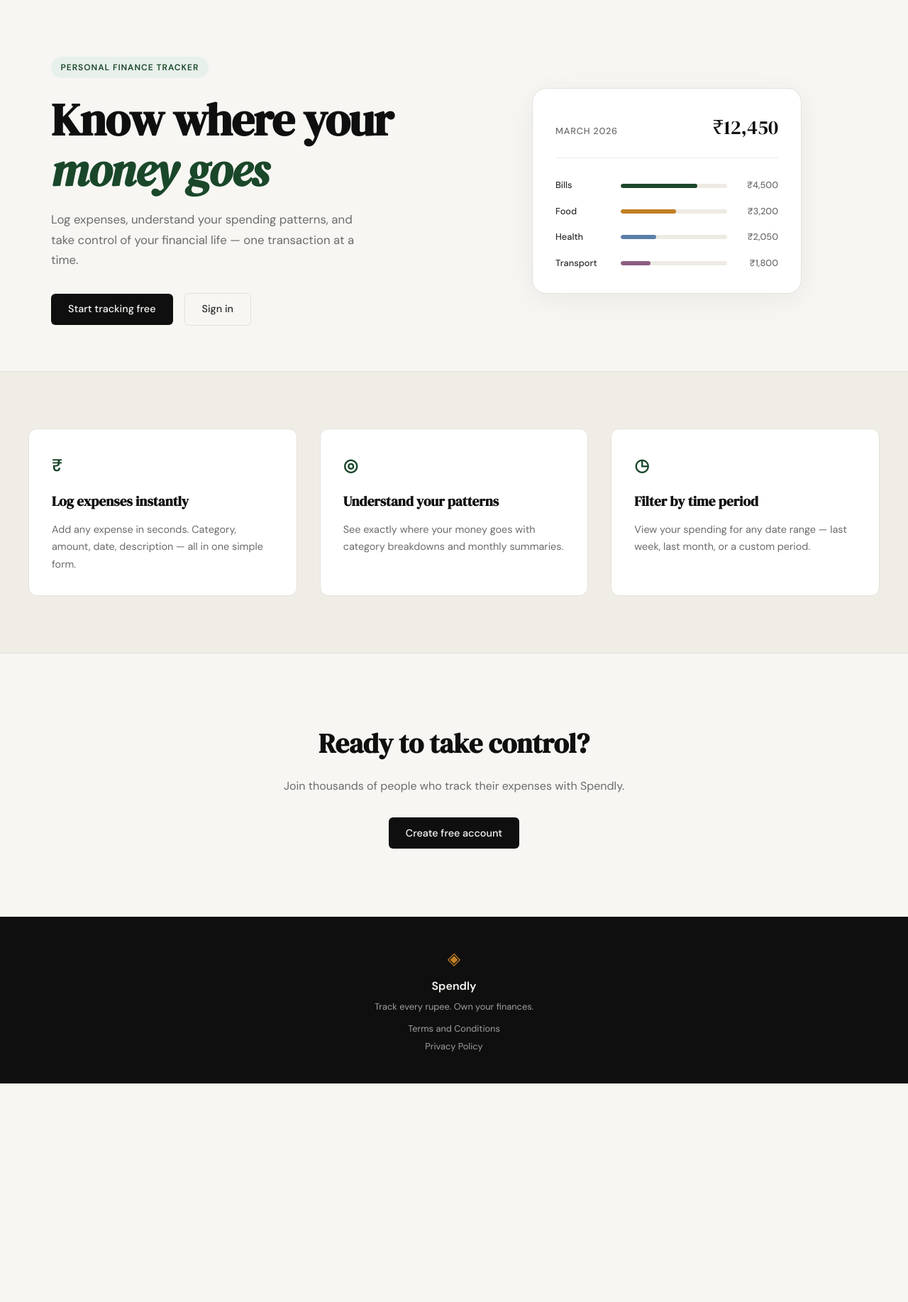
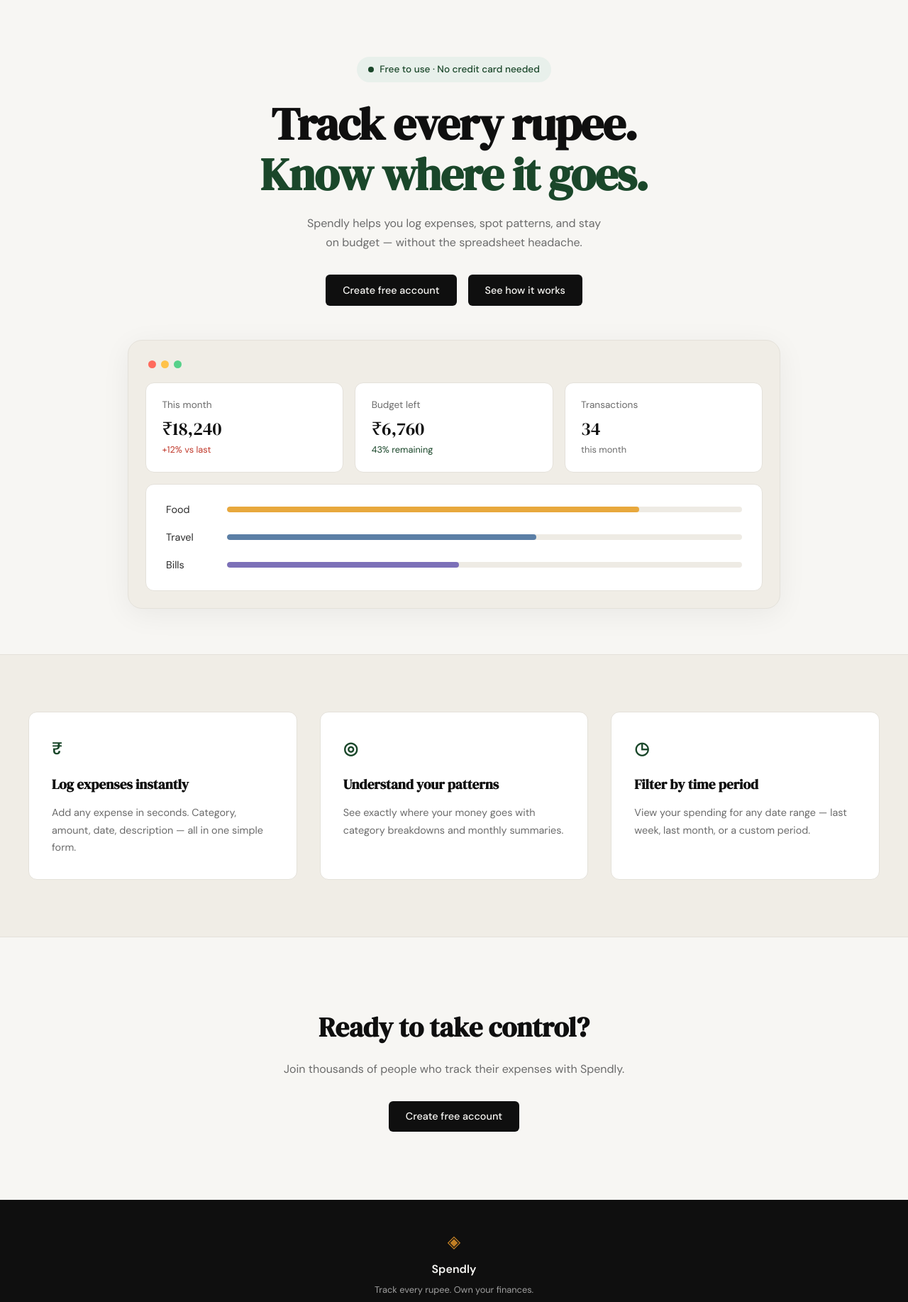
Before and after one commit to Shankar-Cherla/spendly, a Flask app: page / in a window 1280 px wide. Shown: the part 61-1896 px from the top of the page at 71% size. Before the commit the page ends 1588 px from the top, so only its background shows below. Run offline with Flask 3, Linux system fonts and the light colour scheme.

Commit message:
hero changes in landing page

```diff
--- a/static/css/style.css
+++ b/static/css/style.css
@@ -125,25 +125,37 @@
 
 .hero {
     padding: 5rem 2rem 4rem;
-    display: grid;
-    grid-template-columns: 1fr 1fr;
-    gap: 4rem;
+    display: flex;
+    flex-direction: column;
+    gap: 3rem;
     align-items: center;
+    text-align: center;
     max-width: var(--max-width);
     margin: 0 auto;
 }
 
 .hero-badge {
-    display: inline-block;
+    display: inline-flex;
+    align-items: center;
+    gap: 0.5rem;
     background: var(--accent-light);
     color: var(--accent);
-    font-size: 0.75rem;
-    font-weight: 600;
-    letter-spacing: 0.08em;
-    text-transform: uppercase;
-    padding: 0.35rem 0.85rem;
+    font-size: 0.85rem;
+    font-weight: 500;
+    letter-spacing: 0;
+    text-transform: none;
+    padding: 0.45rem 1rem;
     border-radius: 999px;
     margin-bottom: 1.5rem;
+}
+
+.hero-badge::before {
+    content: "";
+    display: inline-block;
+    width: 8px;
+    height: 8px;
+    border-radius: 50%;
+    background: var(--accent);
 }
 
 .hero-title {
@@ -156,22 +168,23 @@
 }
 
 .hero-title em {
-    font-style: italic;
+    font-style: normal;
     color: var(--accent);
 }
 
 .hero-subtitle {
-    font-size: 1.05rem;
+    font-size: 1rem;
     color: var(--ink-muted);
     line-height: 1.7;
-    max-width: 460px;
-    margin-bottom: 2rem;
+    max-width: 600px;
+    margin: 0 auto 2rem;
 }
 
 .hero-actions {
     display: flex;
     gap: 1rem;
     align-items: center;
+    justify-content: center;
 }
 
 /* ------------------------------------------------------------------ */
@@ -181,58 +194,99 @@
 .hero-visual {
     display: flex;
     justify-content: center;
+    width: 100%;
 }
 
 .mock-card {
+    background: var(--paper-warm);
+    border: 1px solid var(--border);
+    border-radius: var(--radius-lg);
+    padding: 1.5rem;
+    width: 100%;
+    max-width: 920px;
+    box-shadow: 0 8px 40px rgba(0,0,0,0.06);
+    text-align: left;
+}
+
+.mock-window-dots {
+    display: flex;
+    gap: 0.45rem;
+    margin-bottom: 1.25rem;
+    padding: 0.25rem 0.25rem 0;
+}
+
+.mock-dot {
+    width: 11px;
+    height: 11px;
+    border-radius: 50%;
+    display: inline-block;
+}
+
+.mock-dot-red { background: #ff6b5d; }
+.mock-dot-yellow { background: #ffc24a; }
+.mock-dot-green { background: #57d18a; }
+
+.mock-stats {
+    display: grid;
+    grid-template-columns: repeat(3, 1fr);
+    gap: 1rem;
+    margin-bottom: 1rem;
+}
+
+.mock-stat {
     background: var(--paper-card);
     border: 1px solid var(--border);
-    border-radius: var(--radius-lg);
-    padding: 2rem;
-    width: 100%;
-    max-width: 380px;
-    box-shadow: 0 8px 40px rgba(0,0,0,0.06);
+    border-radius: var(--radius-md);
+    padding: 1.25rem 1.4rem;
 }
 
-.mock-card-header {
-    display: flex;
-    justify-content: space-between;
-    align-items: baseline;
-    margin-bottom: 1.75rem;
-    padding-bottom: 1.25rem;
-    border-bottom: 1px solid var(--border-soft);
+.mock-stat-label {
+    font-size: 0.85rem;
+    font-weight: 400;
+    color: var(--ink-muted);
+    margin-bottom: 0.5rem;
 }
 
-.mock-label {
-    font-size: 0.8rem;
-    font-weight: 500;
-    color: var(--ink-muted);
-    text-transform: uppercase;
-    letter-spacing: 0.06em;
+.mock-stat-value {
+    font-family: var(--font-display);
+    font-size: 1.6rem;
+    color: var(--ink);
+    margin-bottom: 0.4rem;
+    line-height: 1.1;
 }
 
-.mock-total {
-    font-family: var(--font-display);
-    font-size: 1.75rem;
-    color: var(--ink);
+.mock-stat-meta {
+    font-size: 0.8rem;
+    color: var(--ink-muted);
+}
+
+.mock-stat-danger { color: var(--danger); }
+.mock-stat-accent { color: var(--accent); }
+
+.mock-bars-container {
+    background: var(--paper-card);
+    border: 1px solid var(--border);
+    border-radius: var(--radius-md);
+    padding: 1.5rem 1.75rem;
 }
 
 .mock-bars { display: flex; flex-direction: column; gap: 1rem; }
 
 .mock-bar-row {
     display: grid;
-    grid-template-columns: 80px 1fr 60px;
+    grid-template-columns: 70px 1fr;
     align-items: center;
-    gap: 0.75rem;
+    gap: 1rem;
 }
 
 .mock-cat {
-    font-size: 0.8rem;
-    font-weight: 500;
+    font-size: 0.9rem;
+    font-weight: 400;
     color: var(--ink-soft);
 }
 
 .mock-bar-track {
-    height: 6px;
+    height: 8px;
     background: var(--border-soft);
     border-radius: 999px;
     overflow: hidden;
@@ -245,16 +299,9 @@
     transition: width 0.6s ease;
 }
 
-.mock-bar-2 { background: var(--accent-2); }
+.mock-bar-2 { background: #e8a83d; }
 .mock-bar-3 { background: #5b7fa6; }
-.mock-bar-4 { background: #8b5e83; }
-
-.mock-amt {
-    font-size: 0.8rem;
-    font-weight: 500;
-    color: var(--ink-muted);
-    text-align: right;
-}
+.mock-bar-4 { background: #7c70b8; }
 
 /* ------------------------------------------------------------------ */
 /* Buttons                                                             */
@@ -512,19 +559,17 @@
 /* ------------------------------------------------------------------ */
 
 @media (max-width: 900px) {
-    .hero {
-        grid-template-columns: 1fr;
-        text-align: center;
-    }
-
     .hero-subtitle { max-width: 100%; }
-    .hero-actions { justify-content: center; }
-    .hero-visual { display: none; }
 
     .features-inner { grid-template-columns: 1fr; }
+
+    .mock-stats { grid-template-columns: 1fr; }
 }
 
 @media (max-width: 600px) {
     .nav-links a:not(.nav-cta) { display: none; }
     .hero { padding: 3rem 1rem 2rem; }
+
+    .hero-subtitle br { display: none; }
+    .hero-title br { display: none; }
 }
--- a/templates/landing.html
+++ b/templates/landing.html
@@ -5,56 +5,65 @@
 {% block content %}
 
 <section class="hero">
-    <div class="hero-inner">
-        <div class="hero-badge">Personal Finance Tracker</div>
+    <div class="hero-content">
+        <div class="hero-badge">Free to use · No credit card needed</div>
         <h1 class="hero-title">
-            Know where your<br>
-            <em>money goes</em>
+            Track every rupee.<br>
+            <em>Know where it goes.</em>
         </h1>
         <p class="hero-subtitle">
-            Log expenses, understand your spending patterns,
-            and take control of your financial life —
-            one transaction at a time.
+            Spendly helps you log expenses, spot patterns, and stay<br>
+            on budget — without the spreadsheet headache.
         </p>
         <div class="hero-actions">
-            <a href="{{ url_for('register') }}" class="btn-primary">Start tracking free</a>
-            <a href="{{ url_for('login') }}" class="btn-ghost">Sign in</a>
+            <a href="{{ url_for('register') }}" class="btn-primary">Create free account</a>
+            <a href="#" class="btn-primary">See how it works</a>
         </div>
     </div>
     <div class="hero-visual">
         <div class="mock-card">
-            <div class="mock-card-header">
-                <span class="mock-label">March 2026</span>
-                <span class="mock-total">₹12,450</span>
+            <div class="mock-window-dots">
+                <span class="mock-dot mock-dot-red"></span>
+                <span class="mock-dot mock-dot-yellow"></span>
+                <span class="mock-dot mock-dot-green"></span>
             </div>
-            <div class="mock-bars">
-                <div class="mock-bar-row">
-                    <span class="mock-cat">Bills</span>
-                    <div class="mock-bar-track">
-                        <div class="mock-bar" style="width: 72%"></div>
+            <div class="mock-stats">
+                <div class="mock-stat">
+                    <div class="mock-stat-label">This month</div>
+                    <div class="mock-stat-value">₹18,240</div>
+                    <div class="mock-stat-meta mock-stat-danger">+12% vs last</div>
+                </div>
+                <div class="mock-stat">
+                    <div class="mock-stat-label">Budget left</div>
+                    <div class="mock-stat-value">₹6,760</div>
+                    <div class="mock-stat-meta mock-stat-accent">43% remaining</div>
+                </div>
+                <div class="mock-stat">
+                    <div class="mock-stat-label">Transactions</div>
+                    <div class="mock-stat-value">34</div>
+                    <div class="mock-stat-meta">this month</div>
+                </div>
+            </div>
+            <div class="mock-bars-container">
+                <div class="mock-bars">
+                    <div class="mock-bar-row">
+                        <span class="mock-cat">Food</span>
+                        <div class="mock-bar-track">
+                            <div class="mock-bar mock-bar-2" style="width: 80%"></div>
+                        </div>
                     </div>
-                    <span class="mock-amt">₹4,500</span>
-                </div>
-                <div class="mock-bar-row">
-                    <span class="mock-cat">Food</span>
-                    <div class="mock-bar-track">
-                        <div class="mock-bar mock-bar-2" style="width: 52%"></div>
+                    <div class="mock-bar-row">
+                        <span class="mock-cat">Travel</span>
+                        <div class="mock-bar-track">
+                            <div class="mock-bar mock-bar-3" style="width: 60%"></div>
+                        </div>
                     </div>
-                    <span class="mock-amt">₹3,200</span>
-                </div>
-                <div class="mock-bar-row">
-                    <span class="mock-cat">Health</span>
-                    <div class="mock-bar-track">
-                        <div class="mock-bar mock-bar-3" style="width: 33%"></div>
+                    <div class="mock-bar-row">
+                        <span class="mock-cat">Bills</span>
+                        <div class="mock-bar-track">
+                            <div class="mock-bar mock-bar-4" style="width: 45%"></div>
+                        </div>
                     </div>
-                    <span class="mock-amt">₹2,050</span>
-                </div>
-                <div class="mock-bar-row">
-                    <span class="mock-cat">Transport</span>
-                    <div class="mock-bar-track">
-                        <div class="mock-bar mock-bar-4" style="width: 28%"></div>
-                    </div>
-                    <span class="mock-amt">₹1,800</span>
                 </div>
             </div>
         </div>
```
Also changed, not shown: expected_design.png (added), generated_design.png (added).
